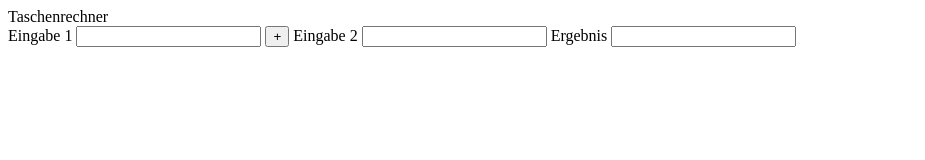
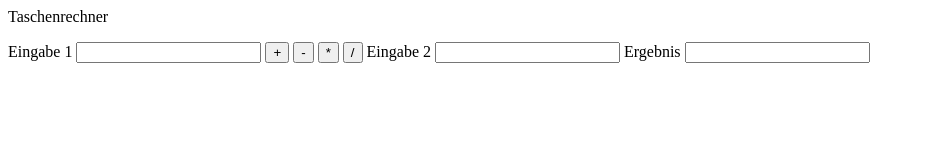
Before and after one commit to Damjan200/Praktikum, a plain HTML site: page index.html in a window 1280 px wide. Shown: the whole page, without its empty margins (0-925 px from the left). Drawn offline with Linux system fonts and the light colour scheme.

Commit message:
calculator

```diff
--- a/index.html
+++ b/index.html
@@ -4,11 +4,14 @@
     </head>
     <body>
         <script src="./taschenrechner.js"></script>
-        <div id="add">
+        <p id="message"></p>
         <label for="eingabe1">Eingabe 1
             <input id="eingabe1" name="eingabe1"/>
         </label>
         <button onclick="add()" >+</button>
+        <button onclick="sub()" >-</button>
+        <button onclick="multiply()" >*</button>
+        <button onclick="divide()" >/</button>
         <label for="eingabe2">Eingabe 2
             <input id="eingabe2" name="eingabe2"/>
         </label>
--- a/taschenrechner.js
+++ b/taschenrechner.js
@@ -1,10 +1,38 @@
 var add  = () => {
   var eingabe1 =  document.getElementById("eingabe1");
-  var eingabe2 = document.getElementById("eingabe2")
+  var eingabe2 = document.getElementById("eingabe2");
   var e = parseInt(eingabe1.value) + parseInt(eingabe2.value);
-  var ergebnis = document.getElementById("ergebnis")
-  ergebnis.value = e
-  console.log (e)
-  result = "ergebnis"
-   result.id = "ergebnis";
+  var ergebnis = document.getElementById("ergebnis");
+  var message = document.getElementById("message");
+  message.innerText = "";
+  ergebnis.value = e;
 };
+var sub = () => {
+  var eingabe1 =  document.getElementById("eingabe1");
+  var eingabe2 = document.getElementById("eingabe2");
+  var e = parseInt(eingabe1.value) - parseInt(eingabe2.value);
+  var ergebnis = document.getElementById("ergebnis");
+  var message = document.getElementById("message");
+  message.innerText = "";
+  ergebnis.value = e;
+}
+var multiply = () => {
+  var eingabe1 =  document.getElementById("eingabe1");
+  var eingabe2 = document.getElementById("eingabe2");
+  var e = parseInt(eingabe1.value) * parseInt(eingabe2.value);
+  var ergebnis = document.getElementById("ergebnis");
+  var message = document.getElementById("message");
+  message.innerText = "";
+  ergebnis.value = e;
+}
+var divide = () => {
+  var eingabe1 =  document.getElementById("eingabe1");
+  var eingabe2 = document.getElementById("eingabe2");
+  var message = document.getElementById("message");
+  if (eingabe2.value== "0"){
+    message.innerText = "Division durch null nicht erlaubt";
+  }
+  var e = parseInt(eingabe1.value) / parseInt(eingabe2.value);
+  var ergebnis = document.getElementById("ergebnis");
+  ergebnis.value = e;
+}
```
